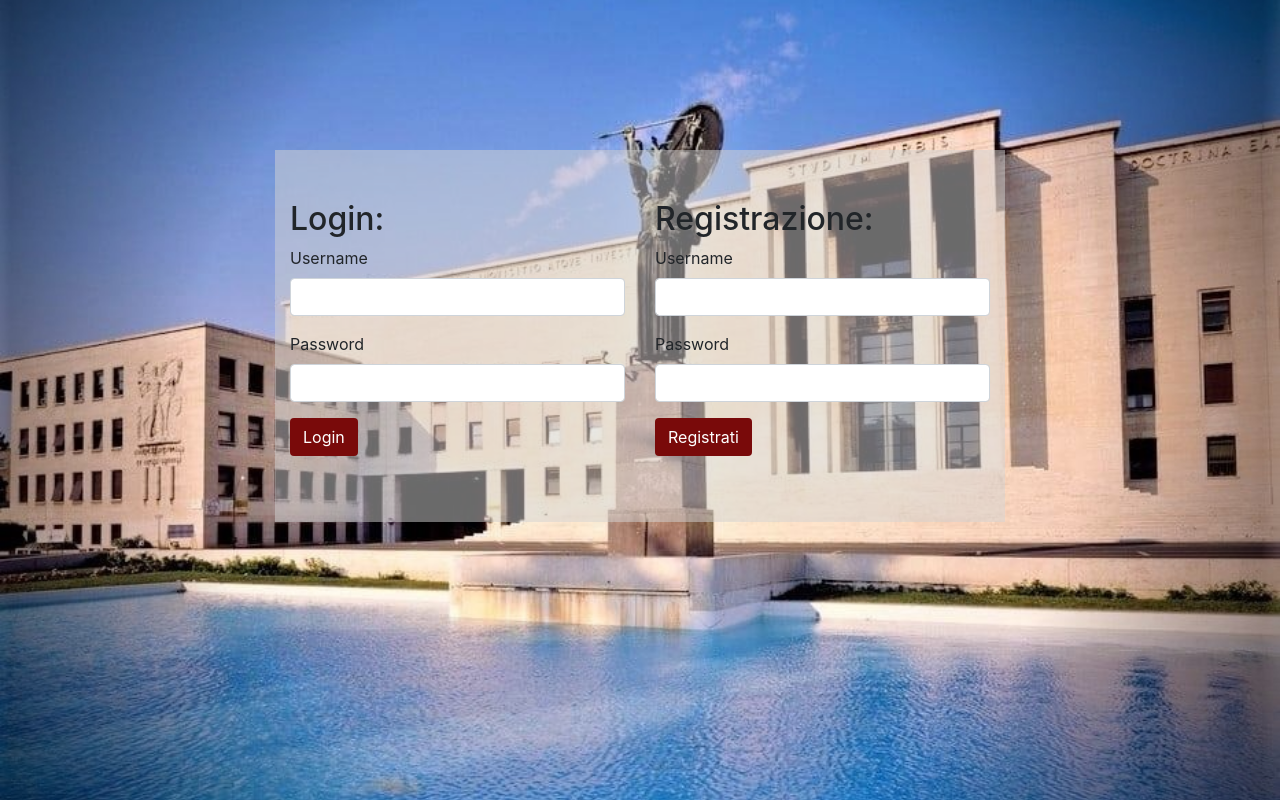
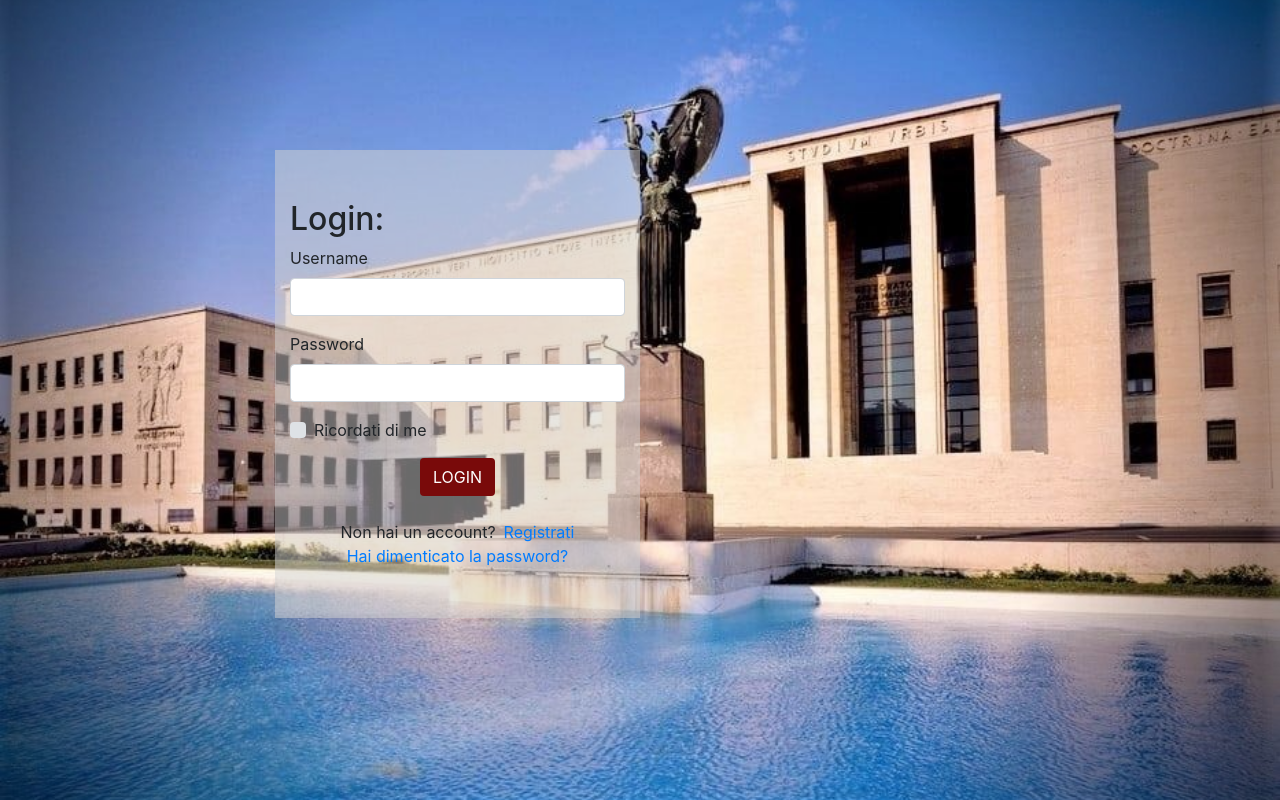
Before and after one commit to cesto99/Progetto-LTW, a PHP site: page /Registrazione/Login.html in a window 1280 px wide. Run offline with PHP 8.4, Linux system fonts and the light colour scheme.

Commit message:
Separate pagine login e signup

```diff
--- a/Sito Web Bar Sapienza/Registrazione/Login.html
+++ b/Sito Web Bar Sapienza/Registrazione/Login.html
@@ -1,47 +1,56 @@
+<!DOCTYPE html>
 <html>
+
     <head>
-    <title> Registrazione e Login Utente </title>
+        <title>Login Utente</title>
         <link rel="stylesheet" type="text/css" href="Style_Login.css">
         <link rel="stylesheet" type="text/css" href="https://stackpath.bootstrapcdn.com/bootstrap/4.1.3/css/bootstrap.min.css">
+    </head>
 
-</head>
     <body class="corpo"  background="image.jpg" >
         <div class="container">
             <div class="login-box">
                 <div class="row">
                     <div class="col-md-6 login-left">
-                    <h2> Login: </h2>
-                    <form action="Validazione.php" method="POST">
+                        <h2>Login:</h2>
+                        <form action="validazione.php" method="POST">
+
                             <div class="form-group">
-                            <label> Username </label>
-                            <input type="text" name="user" class="form-control" required>
+                                <label for="username">Username</label>
+                                <input type="text" id="user" name="user" class="form-control" required>
                             </div>
                             <div class="form-group">
-                            <label> Password </label>
-                            <input type="text" name="password" class="form-control" required>
-
+                                <label for="pass"> Password </label>
+                                <input type="text" id="passsword" name="password" class="form-control" required>
                             </div>
-                        <button type="submit" class="btn btn-reg"> Login </button>
-                    </form>
+                            <div class="form-group">
+                                <div class="custom-control custom-checkbox">
+                                    <input type="checkbox" class="custom-control-input" id="customControlInline">
+                                    <label class="custom-control-label" for="customControlInline">Ricordati di me</label>
+                                </div>
+                            </div>
+                            <!-- da rivedere sintassi -->
+                            <div class="d-flex justify-content-center mt-3 login_container">
+                                <button type="submit" class="btn btn-reg"> LOGIN </button>
                             </div>
 
-                <div class="col-md-6 login-right">
-                    <h2> Registrazione: </h2>
-                    <form action="Registrazione.php" method="POST">
-                        <div class="form-group">
-                            <label> Username </label>
-                            <input type="text" name="user" class="form-control" required>
+                        </form>
+
+                        <div class="mt-4">
+                            <!-- da rivedere sintassi -->
+                            <div class="d-flex justify-content-center links">
+                                Non hai un account? <a href="signup.html" class="ml-2">Registrati</a>
                             </div>
-                        <div class="form-group">
-                            <label> Password </label>
-                            <input type="password" name="password" class="form-control" required>
+                            <!-- da implementare il recupero della password? -->
+                            <div class="d-flex justify-content-center links">
+                                <a href="#">Hai dimenticato la password?</a>
+                            </div>
+                        </div>
 
-                        </div>
-                        <button type="submit" class="btn btn-reg"> Registrati </button>
-                    </form>
                     </div>
                 </div>
             </div>
         </div>
     </body>
+
 </html>
--- a/Sito Web Bar Sapienza/css/style.css
+++ b/Sito Web Bar Sapienza/css/style.css
@@ -55,7 +55,7 @@ body{
     -webkit-font-smoothing:antialiased;
     font-family: "Raleway-regular";
 }
-.container {
+.container{
     width:100%;
     padding:o 15px;
     margin:0 auto;
--- a/Sito Web Bar Sapienza/index.html
+++ b/Sito Web Bar Sapienza/index.html
@@ -63,16 +63,16 @@
 
                         </div>
                         <div class="auth flex items-center">
+
                             <div>
                                 <img src="./icons/user-icon.svg" alt="">
-                                <a href="Registrazione/Login.html">Log in</a>
+                                <a href="Registrazione/login.html">Log in</a>
                             </div>
                             <span class="divider">|</span>
                             <div>
                                 <img src="./icons/edit.svg" alt="">
-                                <a href="Registrazione/Login.html">Registrati </a>
+                                <a href="Registrazione/signup.html">Registrati </a>
                             </div>
-
 
                         </div>
                     </div>
```
Also changed, not shown: Sito Web Bar Sapienza/Registrazione/signup.html (added, +52 -0 lines). Lines whose indentation alone changed are shown as unchanged.
